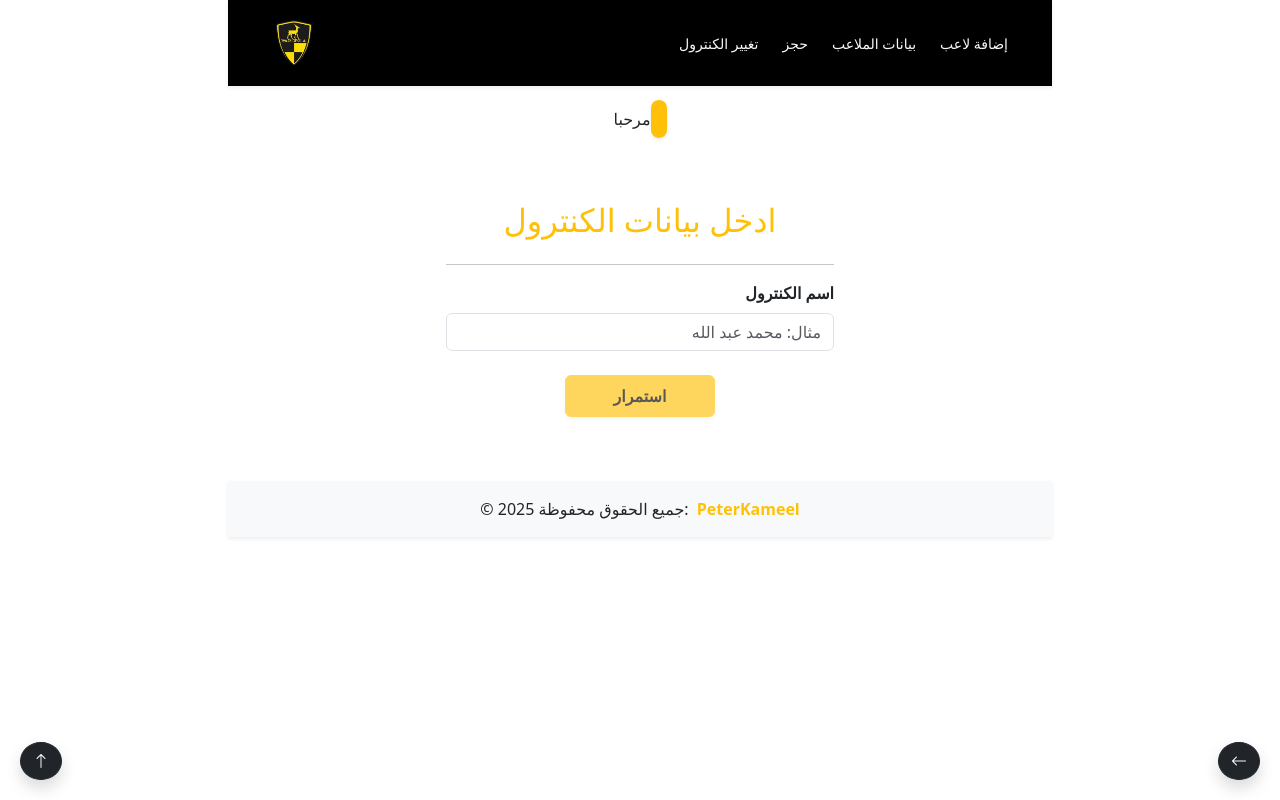
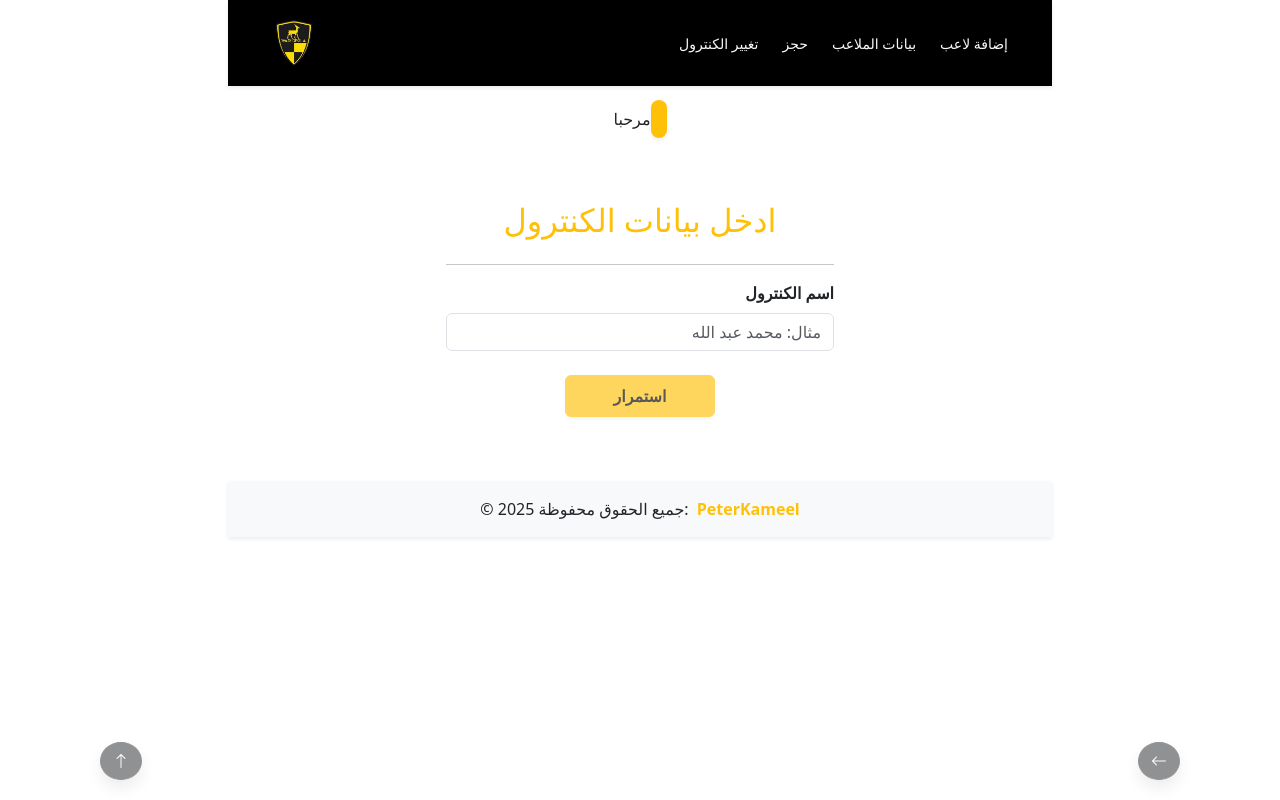
Before and after one commit to peterAlpert/WadiDegla, an Angular app: page /controlInfo in a window 1280 px wide. Built offline with nearby package versions, Linux system fonts and the light colour scheme.

Commit message:
edit in up and back buttons

```diff
--- a/src/app/app.component.html
+++ b/src/app/app.component.html
@@ -12,13 +12,13 @@
       </div>
 
       <!-- أزرار التنقل الثابتة -->
-      <div style="position: fixed; bottom: 20px; left: 20px; z-index: 1000;">
+      <div style="position: fixed; bottom: 20px; left: 100px; z-index: 1000; " class="opacity-50">
         <button class="btn btn-dark rounded-circle shadow" (click)="scrollToTop()" title="أعلى">
           <i class="bi bi-arrow-up"></i>
         </button>
       </div>
 
-      <div style="position: fixed; bottom: 20px; right: 20px; z-index: 1000;">
+      <div style="position: fixed; bottom: 20px; right: 100px; z-index: 1000;" class="opacity-50">
         <button class="btn btn-dark rounded-circle shadow" (click)="goBack()" title="رجوع">
           <i class="bi bi-arrow-left"></i>
         </button>
```
